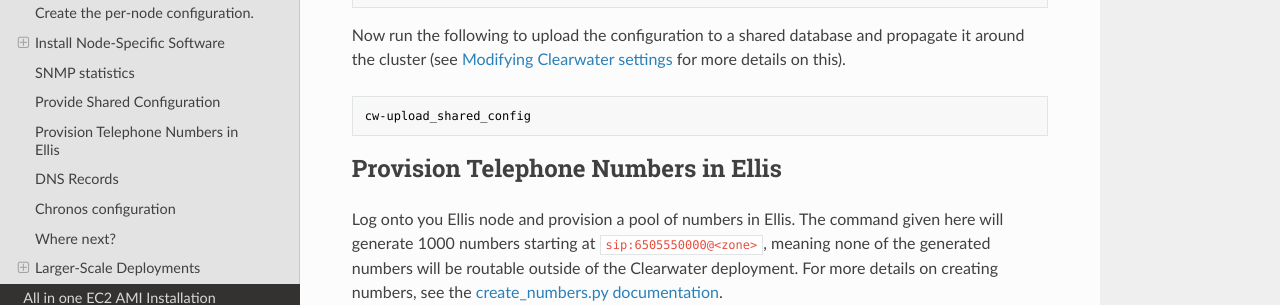
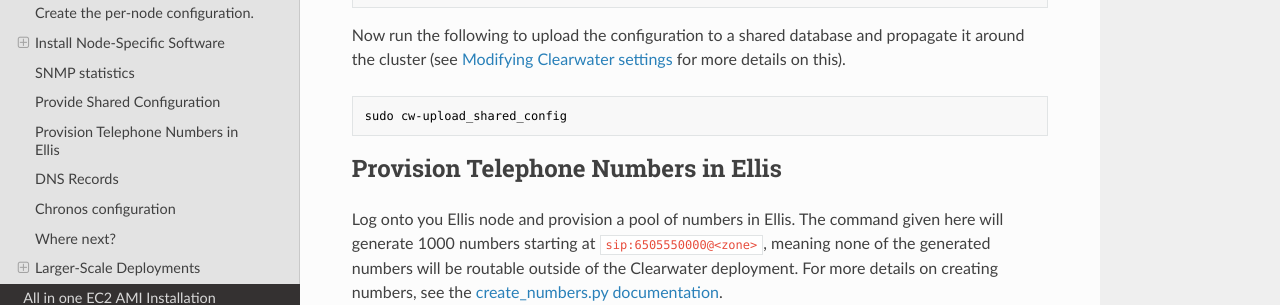
Before and after one commit to Metaswitch/clearwater-readthedocs, an MkDocs documentation site: the page built from docs/Manual_Install.md, in a window 1280 px wide and 900 px high, scrolled down 5557 px. Shown: the part 151-456 px from the top of the window. Built offline with MkDocs 1.6.1, drawn with Linux system fonts in a browser that asks for light colours; nearby versions of some CDN libraries; old or Windows-style settings are respelled for this version of MkDocs; some of the changed text lies outside the part shown.

Commit message:
correct use of sudo throughout docs

```diff
--- a/docs/Backups.md
+++ b/docs/Backups.md
@@ -259,7 +259,7 @@ To backup the shared configuration:
 
 To restore a previous backup, copy the six files listed above to `/etc/clearwater` on one of your sprout nodes. Then run the following commands on that node:
 
-    cw-upload_shared_config
+    sudo cw-upload_shared_config
     cw-upload_bgcf_json
     cw-upload_enum_json
     cw-upload_scscf_json
--- a/docs/Manual_Install.md
+++ b/docs/Manual_Install.md
@@ -197,7 +197,7 @@ If you are creating a [geographically redundant deployment](Geographic_redundanc
 
 Now run the following to upload the configuration to a shared database and propagate it around the cluster (see [Modifying Clearwater settings](Modifying_Clearwater_settings.md) for more details on this).
 
-    cw-upload_shared_config
+    sudo cw-upload_shared_config
 
 ## Provision Telephone Numbers in Ellis
 
--- a/docs/Modifying_Clearwater_settings.md
+++ b/docs/Modifying_Clearwater_settings.md
@@ -11,8 +11,8 @@ Settings in `/etc/clearwater/shared_config` can be safely changed without entire
 To change one of these settings:
 
 *   Edit `/etc/clearwater/shared_config` on *one* node in each site and change to the new value.
-*   Run `cw-upload_shared_config` to upload the new config to etcd. The changes to the shared configuration are logged to `/var/log/syslog` and to the console. Each node in the site picks up the changed shared configuration (using Clearwater's [automatic configuration sharing](Automatic_Clustering_Config_Sharing.md) functionality) and safely restarts itself to use it.
-*   You can check which nodes are using the new shared config by running `cw-check_restart_queue_state`. If this command shows that there's been an error (i.e. a node wasn't able to restart after picking up the new config), simply fix the `/etc/clearwater/shared_config` and run the `cw-upload_shared_config` script again.
+*   Run `sudo cw-upload_shared_config` to upload the new config to etcd. The changes to the shared configuration are logged to `/var/log/syslog` and to the console. Each node in the site picks up the changed shared configuration (using Clearwater's [automatic configuration sharing](Automatic_Clustering_Config_Sharing.md) functionality) and safely restarts itself to use it.
+*   You can check which nodes are using the new shared config by running `cw-check_restart_queue_state`. If this command shows that there's been an error (i.e. a node wasn't able to restart after picking up the new config), simply fix the `/etc/clearwater/shared_config` and run the `sudo cw-upload_shared_config` script again.
 
 ## Modifying Sprout JSON Configuration
 
```
Also changed, not shown: other parts of docs/Manual_Install.md (+1 -1 lines), docs/ENUM.md (+1 -1 lines), docs/IBCF.md (+1 -1 lines).
